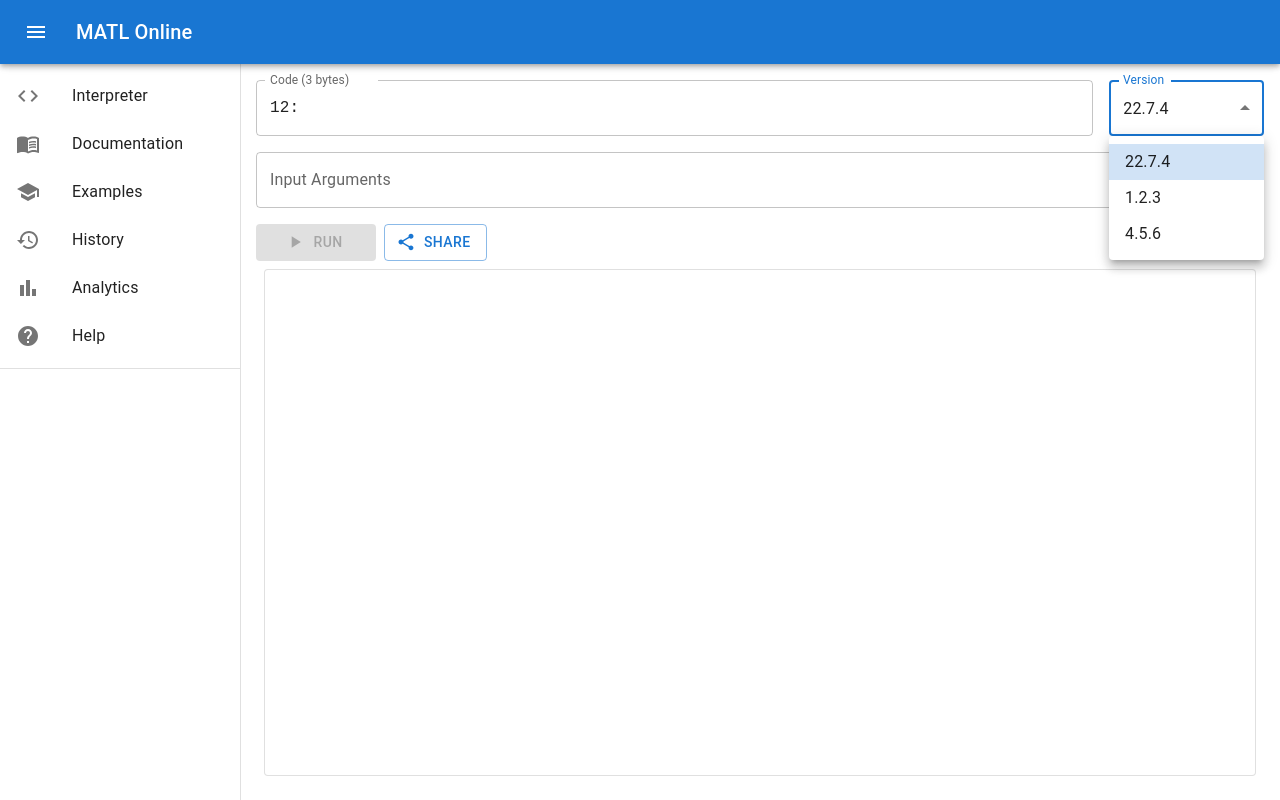
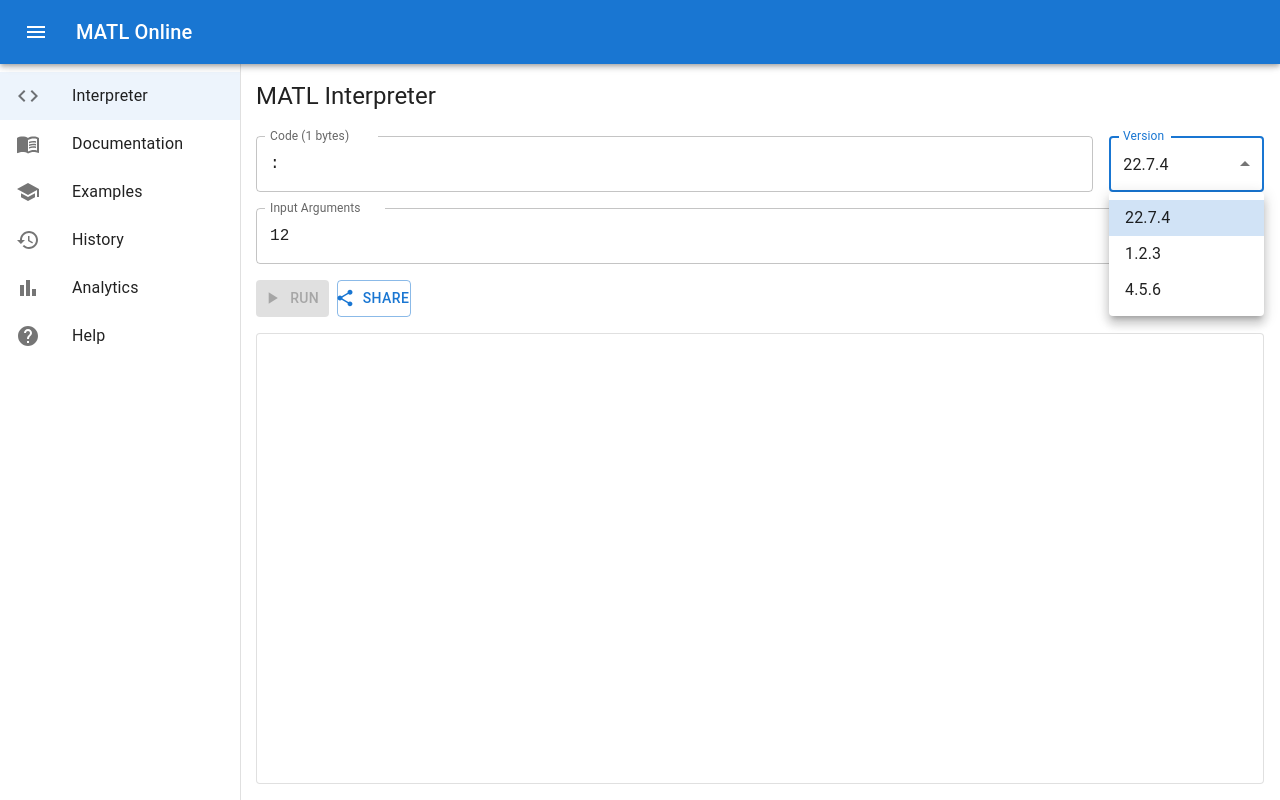
Before and after one commit to suever/MATL-Online, a React (Create React App) app in the folder frontend/: page / in a window 1280 px wide. Both pictures are taken after a click on the element "22.7.4". Built offline with nearby package versions, Linux system fonts and the light colour scheme; no server answers.

Commit message:
Initial working version

```diff
--- a/frontend/src/App.tsx
+++ b/frontend/src/App.tsx
@@ -42,7 +42,8 @@
 const navigationOptions = [
   {
     label: "Interpreter",
-    icon: <CodeIcon/>
+    icon: <CodeIcon/>,
+    selected: true
   },
   {
     label: "Documentation",
@@ -66,6 +67,10 @@
   }
 
 ]
+
+function noOp(value: string) {
+  return
+}
 
 function ButtonAppBar() {
   const [open, setOpen] = useState<boolean>(true)
@@ -103,7 +108,7 @@
             {
               navigationOptions.map((option) => {
                 return (
-                  <ListItem key={option.label} disablePadding>
+                  <ListItem key={option.label} disablePadding selected={option.selected == true}>
                     <ListItemButton>
                       <ListItemIcon>
                         {option.icon}
@@ -118,7 +123,6 @@
 
             }
           </List>
-          <Divider/>
         </Box>
       </Drawer>
     </>
@@ -133,9 +137,39 @@
 function InterpreterOutput(props: InterpreterOutputProps) {
 
   return (
-    <Paper variant="outlined" sx={{p: 2, whiteSpace: "pre", fontFamily:" monospace", fontSize: 14, overflow: "auto", flexGrow: 1, m: 1}}>
+    <Paper variant="outlined" sx={{p: 2, whiteSpace: "pre", fontFamily:" monospace", fontSize: 14, overflow: "auto", flexGrow: 1, marginTop: 2, marginLeft: 0}} >
       {props.output.join("\n")}
     </Paper>
+  )
+}
+
+interface VersionSelectProps {
+  onChange: (value: string) => void;
+  value: string;
+  versions: string[];
+}
+
+function VersionSelect(props: VersionSelectProps) {
+  return (
+    <FormControl fullWidth>
+      <InputLabel id="version">Version</InputLabel>
+      <Select
+        labelId="version"
+        id="version"
+        label="Version"
+        onChange={(el) => props.onChange(el.target.value)}
+        value={props.value}
+      >
+        {
+          props.versions.map((version) => {
+            return (
+              <MenuItem value={version}>{version}</MenuItem>
+            )
+          })
+
+        }
+      </Select>
+    </FormControl>
   )
 }
 
@@ -147,12 +181,12 @@
   ]
 
   const [isConnected, setIsConnected] = useState<boolean>(socket.connected)
-  const [lastPong, setLastPong] = useState<null|string>(null)
-  const [code, setCode] = useState<string>("12:")
+  const [code, setCode] = useState<string>(":")
   const [running, setRunning] = useState<boolean>(false)
   const [output, setOutput] = useState<string[]>([])
   const [version, setVersion] = useState<string>(versions[0])
   const [session, setSession] = useState<string|null>(null)
+  const [inputs, setInputs] = useState<string>("12")
 
   useEffect(() => {
     socket.on('connect', () => {
@@ -161,10 +195,6 @@
 
     socket.on('disconnect', () => {
       setIsConnected(false)
-    })
-
-    socket.on('pong', () => {
-      setLastPong(new Date().toISOString())
     })
 
     socket.on('complete', () => {
@@ -189,12 +219,16 @@
 
   return (
     <Box sx={{flexGrow: 1, display: "flex", flexDirection: "column"}}>
+      <Typography variant="h5" component="div" sx={{flexGrow: 0, marginBottom: 3}}>
+        MATL Interpreter
+      </Typography>
       <Grid container spacing={2} sx={{flexGrow: 0, display: "flex"}}>
         <Grid item xs={10}>
           <TextField
             id="code"
             label={`Code ${code.length ? `(${code.length} bytes)` : ''}`}
             multiline
+            autoFocus={true}
             value={code}
             onChange={(el) => setCode(el.target.value)}
             maxRows={Infinity}
@@ -204,25 +238,7 @@
           />
         </Grid>
         <Grid item xs={2}>
-          <FormControl fullWidth>
-            <InputLabel id="demo-simple-select-label">Version</InputLabel>
-            <Select
-              labelId="demo-simple-select-label"
-              id="demo-simple-select"
-              label="Version"
-              onChange={(el) => setVersion(el.target.value)}
-              value={version}
-            >
-              {
-                versions.map((version) => {
-                  return (
-                    <MenuItem value={version}>{version}</MenuItem>
-                  )
-                })
-
-              }
-            </Select>
-          </FormControl>
+          <VersionSelect onChange={setVersion} value={version} versions={versions}/>
         </Grid>
         <Grid item xs={12}>
           <TextField
@@ -230,23 +246,25 @@
             label="Input Arguments"
             variant="outlined"
             multiline
+            value={inputs}
+            onChange={(el) => setInputs(el.target.value)}
             maxRows={Infinity}
             sx={{display: "flex"}}
             InputProps={{style: {fontFamily: "monospace"}}}
           />
         </Grid>
-        <Grid item xs={12}>
+        <Grid item xs={2}>
           <Stack direction="row" spacing={1}>
             <Button
+              fullWidth
               variant='contained'
-              sx={{ minWidth: 120}}
               disabled={!isConnected}
               onClick={() => {
                 setRunning(!running)
 
                 if (!running && session) {
                   setOutput([])
-                  onRun(code, "", version, session)
+                  onRun(code, inputs, version, session)
                 }
               }}
               startIcon={running ? <CircularProgress size={14} color="inherit"/> : <PlayArrowIcon/>}
@@ -255,7 +273,7 @@
                 running ? "Cancel" : "Run"
               }
             </Button>
-            <Button variant='outlined' startIcon={<ShareIcon/>}>Share</Button>
+            <Button variant='outlined' fullWidth startIcon={<ShareIcon/>}>Share</Button>
           </Stack>
         </Grid>
       </Grid>
@@ -268,7 +286,7 @@
   return (
     <Box sx={{display: 'flex'}}>
       <ButtonAppBar/>
-      <Box component="main" sx={{p: 2, display: "flex", flexDirection: "column", height: "100vh", flexGrow: 1 }}>
+      <Box component="main" sx={{p: 2, display: "flex", flexDirection: "column", height: "100vh", flexGrow: 1, width: 2 }}>
         <Toolbar/>
         <Interpreter/>
       </Box>
```
